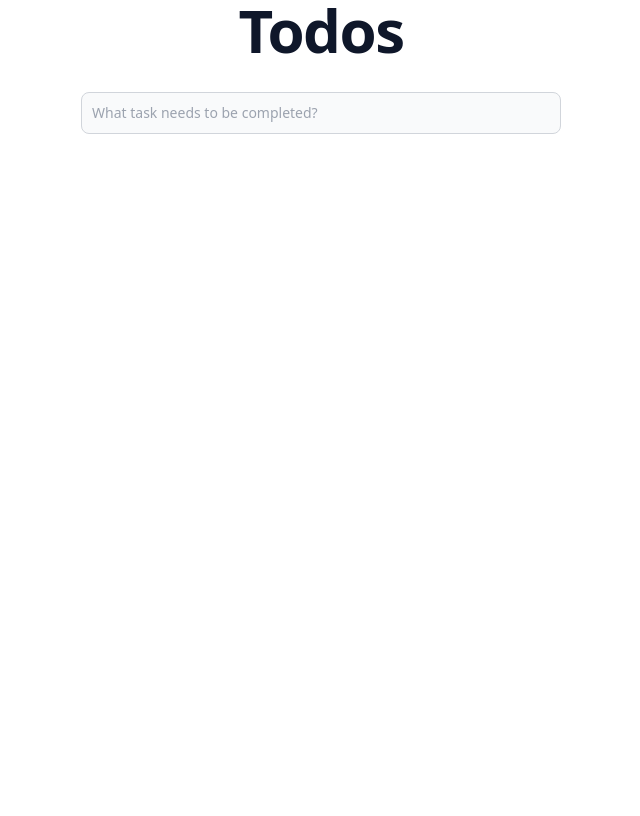
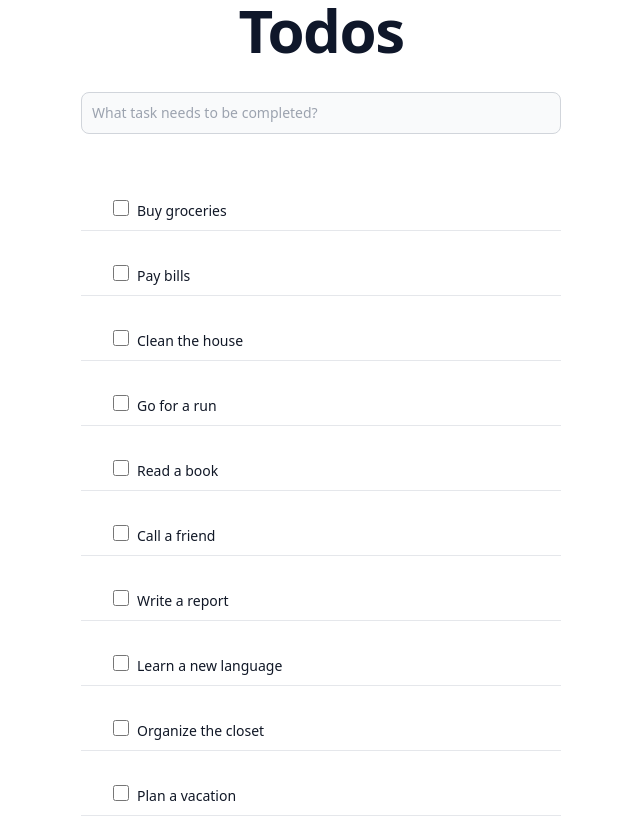
Before and after one commit to AnantaRai/react-todos, a React (Create React App) app: page / in a window 1280 px wide. Shown: the whole page, without its empty margins (319-959 px from the left). Built offline with nearby package versions, Linux system fonts and the light colour scheme.

Commit message:
todo status toggle & config added

```diff
--- a/src/App.js
+++ b/src/App.js
@@ -1,9 +1,13 @@
 import React from "react";
 import "./index.css";
+import Todos from "./todos.json";
+import { config } from "./config";
 
 const App = () => {
 	const todoRef = React.useRef(null);
-	const [todos, setTodos] = React.useState([]);
+	const [todos, setTodos] = React.useState(
+		config.useJsonFileForTodos ? Todos.todoList : []
+	);
 
 	const onFormSubmit = (e) => {
 		e.preventDefault();
@@ -17,13 +21,23 @@ const App = () => {
 			todoRef.current.value = null;
 		}
 	};
+
+	const handleCheckboxToggle = (todoIdx) => {
+		if (todos[todoIdx] !== "undefined") {
+			setTodos(
+				todos.map((todo, idx) =>
+					idx === todoIdx ? { ...todo, isCompleted: !todo.isCompleted } : todo
+				)
+			);
+		}
+	};
 	return (
 		<div className="w-3/4 mx-auto">
 			<h1 className="text-slate-900 font-extrabold text-3xl sm:text-5xl lg:text-6xl tracking-tight text-center dark:text-white mb-8">
 				Todos
 			</h1>
 			<InputField onFormSubmit={onFormSubmit} ref={todoRef} />
-			<TodoList todos={todos} />
+			<TodoList todos={todos} handleCheckboxToggle={handleCheckboxToggle} />
 		</div>
 	);
 };
@@ -43,24 +57,27 @@ const InputField = React.forwardRef((props, ref) => {
 	);
 });
 
-const TodoList = ({ todos }) => {
+const TodoList = ({ todos, handleCheckboxToggle }) => {
 	return (
 		<ol className="w-1/2 mx-auto mt-8">
-			{todos.map((todo, idx) => {
+			{todos.map((todo, todoIdx) => {
 				return (
 					<li
-						key={`${todo.title}-${idx}`}
+						key={`${todo.title}-${todoIdx}`}
 						className="h-16 border-b border-gray-200 dark:border-gray-800 p-8"
 					>
 						<input
-							id={`${todo.title}-${idx}`}
+							id={`${todo.title}-${todoIdx}`}
 							type="checkbox"
 							defaultValue=""
 							className="w-4 h-4 text-blue-600 bg-gray-100 border-gray-300 rounded focus:ring-blue-500 dark:focus:ring-blue-600 dark:ring-offset-gray-800 focus:ring-0 dark:bg-gray-700 dark:border-gray-600"
+							onChange={() => handleCheckboxToggle(todoIdx)}
 						/>
 						<label
-							htmlFor={`${todo.title}-${idx}`}
-							className="ml-2 text-sm font-medium text-gray-900 dark:text-gray-300"
+							htmlFor={`${todo.title}-${todoIdx}`}
+							className={`ml-2 text-sm font-medium text-gray-900 dark:text-gray-300 ${
+								todo.isCompleted ? "line-through" : ""
+							}`}
 						>
 							{todo.title}
 						</label>
--- /dev/null
+++ b/src/config.js
@@ -0,0 +1,3 @@
+exports.config = {
+	useJsonFileForTodos: true,
+};
--- /dev/null
+++ b/src/todos.json
@@ -0,0 +1,14 @@
+{
+	"todoList": [
+		{ "title": "Buy groceries", "isCompleted": false },
+		{ "title": "Pay bills", "isCompleted": false },
+		{ "title": "Clean the house", "isCompleted": false },
+		{ "title": "Go for a run", "isCompleted": false },
+		{ "title": "Read a book", "isCompleted": false },
+		{ "title": "Call a friend", "isCompleted": false },
+		{ "title": "Write a report", "isCompleted": false },
+		{ "title": "Learn a new language", "isCompleted": false },
+		{ "title": "Organize the closet", "isCompleted": false },
+		{ "title": "Plan a vacation", "isCompleted": false }
+	]
+}
```
